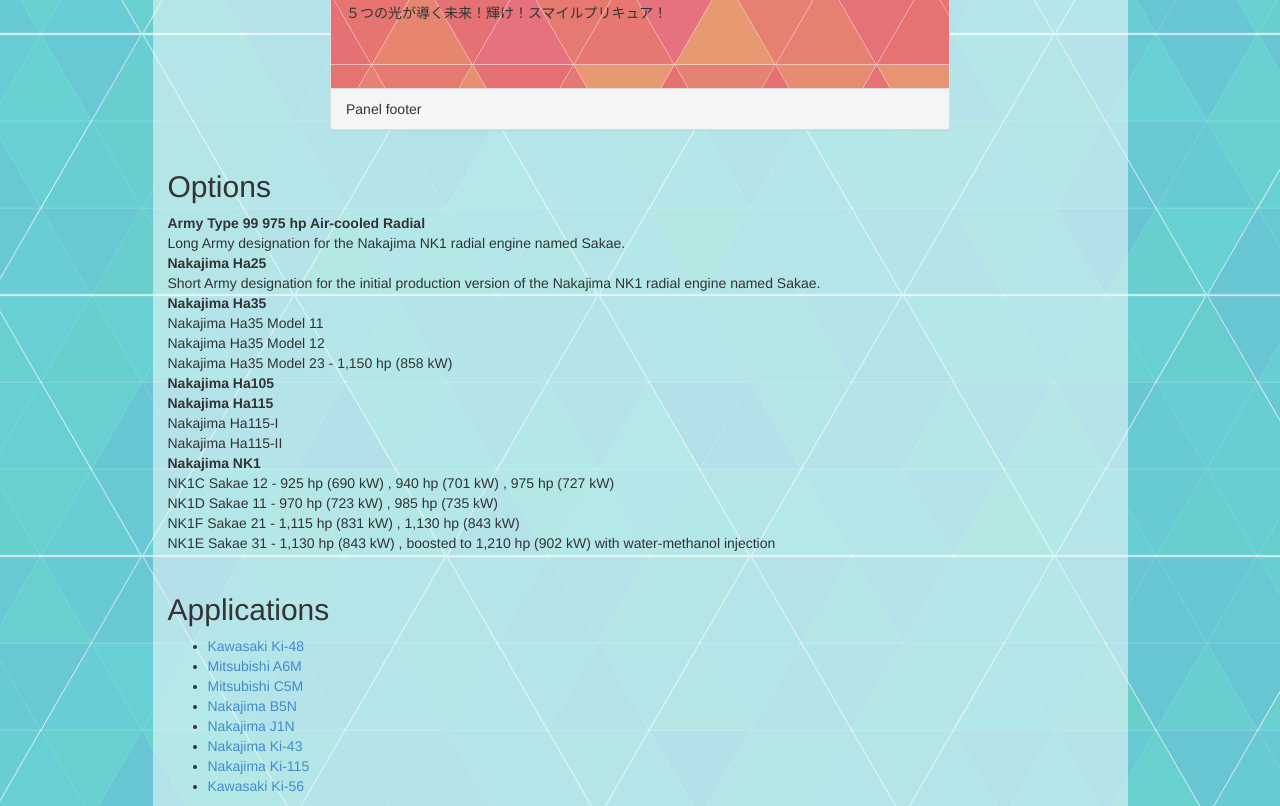
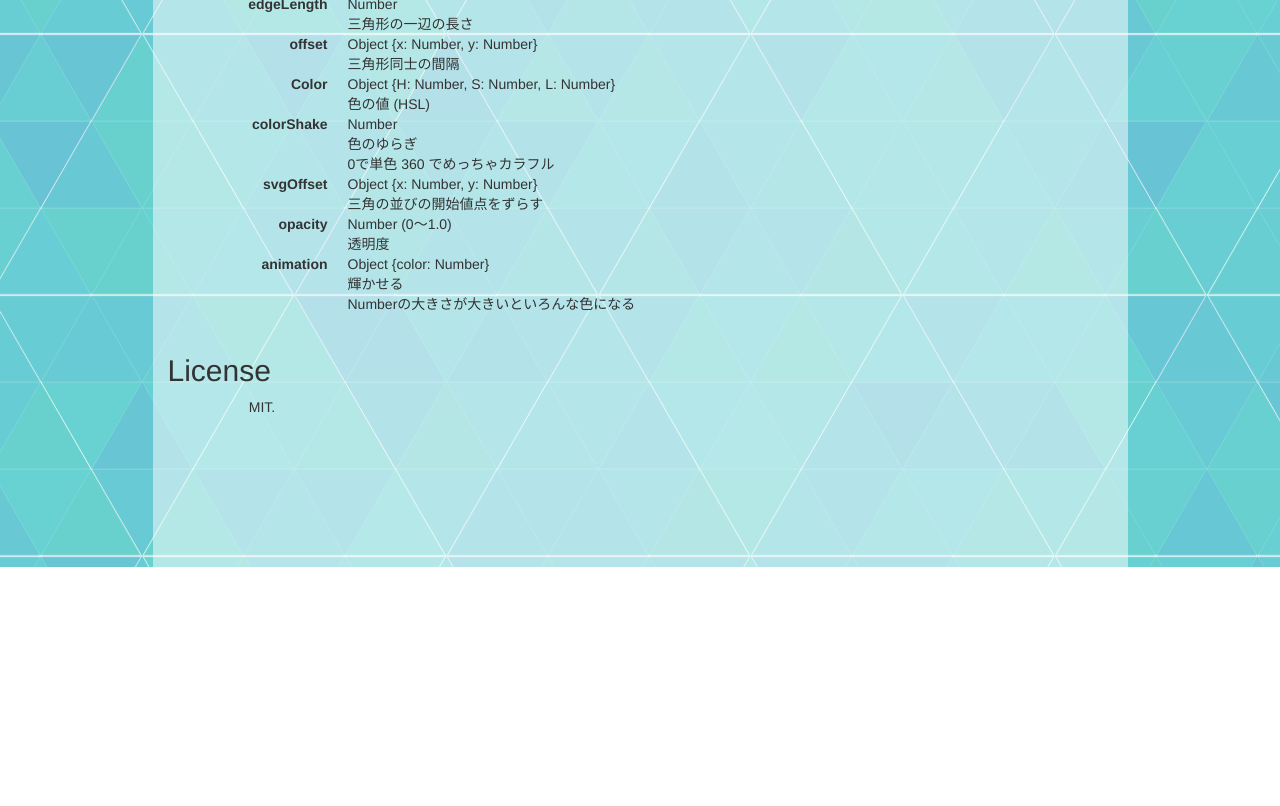
Before and after one commit to tanatana/cagayake, a plain HTML site: page index.html in a window 1280 px wide. Shown: the part 739-1545 px from the top of the page. After the commit the page ends 1306 px from the top, so only its background shows below. Drawn offline with nearby package versions, Linux system fonts and the light colour scheme.

Commit message:
index.htmlちょっとだけちゃんとした

```diff
--- a/index.html
+++ b/index.html
@@ -11,15 +11,18 @@
      .jumbotron{
        background-color: rgba(255,255,255,0.6);
      }
-     .col-xs-10{
+     .main-col {
        background-color: rgba(255,255,255,0.5);
+     }
+     #mainContainer >.row:last-child > .col-xs-10{
+       padding-bottom: 150px;
      }
     </style>
   </head>
   <body>
     <div class="container" id="mainContainer">
       <div class="row">
-        <div class="col-xs-10 col-xs-offset-1">
+        <div class="col-xs-10 col-xs-offset-1 main-col">
           <div class="jumbotron" style="font-family: 'serif'">
             <h1 class="text-center">輝け</h1>
             <p>Cagayake (輝け, "glitter" or "luster") - create dynamic background image with jQuery.</p>
@@ -28,68 +31,95 @@
       </div>
 
       <div class="row">
-        <div class="col-xs-10 col-xs-offset-1">
-          <h2>primitive sampe</h2>
+        <div class="col-xs-10 col-xs-offset-1 main-col">
+          <h2>Demo</h2>
           <div class="row">
-            <div class="col-xs-8 col-xs-offset-2" id="cagayakeSample" style="height: 300px;">
+            <div class="col-xs-10 col-xs-offset-1">
+              <div class="panel panel-default" >
+                <div class="panel-body" style="height: 100px; background: rgba(255, 255, 255, 0.3);" id="cagayakeDemo">
+                  ５つの光が導く未来！輝け！スマイルプリキュア！
+                </div>
+              </div>
+
+              <!-- Nav tabs -->
+              <ul class="nav nav-tabs  nav-justified">
+                <li class="active"><a href="#demo-html" data-toggle="tab">HTML</a></li>
+                <li><a href="#demo-js" data-toggle="tab">JS</a></li>
+              </ul>
+
+              <!-- Tab panes -->
+              <div class="tab-content">
+                <div class="tab-pane active" id="demo-html">
+                  <pre>
+&lt;div style="height: 100px; background: rgba(255, 255, 255, 0.3);" id="cagayakeDemo"&gt;
+  ５つの光が導く未来！輝け！スマイルプリキュア！
+&lt;/div&gt;
+
+
+                  </pre>
+                </div>
+                <div class="tab-pane" id="demo-js">
+                  <pre>
+$('#cagayakeDemo').cagayake({
+                    edgeLength: 100,
+                    color: {H:20, S:70, L:53},
+                    colorShake: 30,
+                    animation: {color: 20}});
+                  </pre>
+                </div>
+              </div>
             </div>
           </div>
         </div>
       </div>
 
+      <div class="row">
+        <div class="col-xs-10 col-xs-offset-1 main-col">
+          <h2>Options</h2>
 
-      <div class="row">
-        <div class="col-xs-10 col-xs-offset-1">
-          <h2>Demo</h2>
-          <div class="row">
-            <div class="col-xs-8 col-xs-offset-2">
-              <div class="panel panel-default" >
-                <div class="panel-body" style="height: 100px; background: rgba(255, 255, 255, 0.3);" id="cagayakeDemo">
-                  ５つの光が導く未来！輝け！スマイルプリキュア！
-                </div>
-                <div class="panel-footer">Panel footer</div>
-              </div>
-            </div>
-          </div>
-        </div>
-      </div>
-      <div class="row">
-        <div class="col-xs-10 col-xs-offset-1">
-          <h2>Options</h2>
-          <dl>
-            <dt>Army Type 99 975&nbsp;hp Air-cooled Radial</dt>
-            <dd>Long Army designation for the Nakajima NK1 radial engine named Sakae.</dd>
-            <dt>Nakajima Ha25</dt>
-            <dd>Short Army designation for the initial production version of the Nakajima NK1 radial engine named Sakae.</dd>
-            <dt>Nakajima Ha35</dt>
-            <dd>Nakajima Ha35 Model 11</dd>
-            <dd>Nakajima Ha35 Model 12</dd>
-            <dd>Nakajima Ha35 Model 23 - 1,150 hp (858 kW)</dd>
-            <dt>Nakajima Ha105</dt>
-            <dt>Nakajima Ha115</dt>
-            <dd>Nakajima Ha115-I</dd>
-            <dd>Nakajima Ha115-II</dd>
-            <dt>Nakajima NK1</dt>
-            <dd>NK1C Sakae 12 - 925 hp (690 kW) , 940 hp (701 kW) , 975 hp (727 kW)</dd>
-            <dd>NK1D Sakae 11 - 970 hp (723 kW) , 985 hp (735 kW)</dd>
-            <dd>NK1F Sakae 21 - 1,115 hp (831 kW) , 1,130 hp (843 kW)</dd>
-            <dd>NK1E Sakae 31 - 1,130 hp (843 kW) , boosted to 1,210 hp (902 kW) with water-methanol injection</dd>
+          <dl class="dl-horizontal">
+            <dt>edgeLength</dt>
+            <dd>Number</dd>
+            <dd>三角形の一辺の長さ</dd>
+
+            <dt>offset</dt>
+            <dd>Object {x: Number, y: Number}</dd>
+            <dd>三角形同士の間隔</dd>
+
+            <dt>Color</dt>
+            <dd>Object {H: Number, S: Number, L: Number}</dd>
+            <dd>色の値 (HSL)</dd>
+
+            <dt>colorShake</dt>
+            <dd>Number</dd>
+            <dd>色のゆらぎ</dd>
+            <dd>0で単色 360 でめっちゃカラフル</dd>
+
+            <dt>svgOffset</dt>
+            <dd>Object {x: Number, y: Number}</dd>
+            <dd>三角の並びの開始値点をずらす</dd>
+
+            <dt>opacity</dt>
+            <dd>Number (0〜1.0)</dd>
+            <dd>透明度 </dd>
+
+            <dt>animation</dt>
+            <dd>Object {color: Number}</dd>
+            <dd>輝かせる</dd>
+            <dd>Numberの大きさが大きいといろんな色になる</dd>
           </dl>
         </div>
       </div>
+
       <div class="row">
-        <div class="col-xs-10 col-xs-offset-1">
-          <h2>Applications</h2>
-          <ul>
-            <li><a href="http://en.wikipedia.org/wiki/Kawasaki_Ki-48" title="Kawasaki Ki-48">Kawasaki Ki-48</a></li>
-            <li><a href="http://en.wikipedia.org/wiki/Mitsubishi_A6M" title="Mitsubishi A6M" class="mw-redirect">Mitsubishi A6M</a></li>
-            <li><a href="http://en.wikipedia.org/wiki/Mitsubishi_Ki-15" title="Mitsubishi Ki-15">Mitsubishi C5M</a></li>
-            <li><a href="http://en.wikipedia.org/wiki/Nakajima_B5N" title="Nakajima B5N">Nakajima B5N</a></li>
-            <li><a href="http://en.wikipedia.org/wiki/Nakajima_J1N" title="Nakajima J1N">Nakajima J1N</a></li>
-            <li><a href="http://en.wikipedia.org/wiki/Nakajima_Ki-43" title="Nakajima Ki-43">Nakajima Ki-43</a></li>
-            <li><a href="http://en.wikipedia.org/wiki/Nakajima_Ki-115" title="Nakajima Ki-115">Nakajima Ki-115</a></li>
-            <li><a href="http://en.wikipedia.org/wiki/Kawasaki_Ki-56" title="Kawasaki Ki-56">Kawasaki Ki-56</a></li>
-          </ul>
+        <div class="col-xs-10 col-xs-offset-1 main-col">
+          <h2>License</h2>
+          <div class="row">
+            <div class="col-xs-10 col-xs-offset-1">
+              MIT.
+            </div>
+          </div>
+
         </div>
       </div>
 
```
